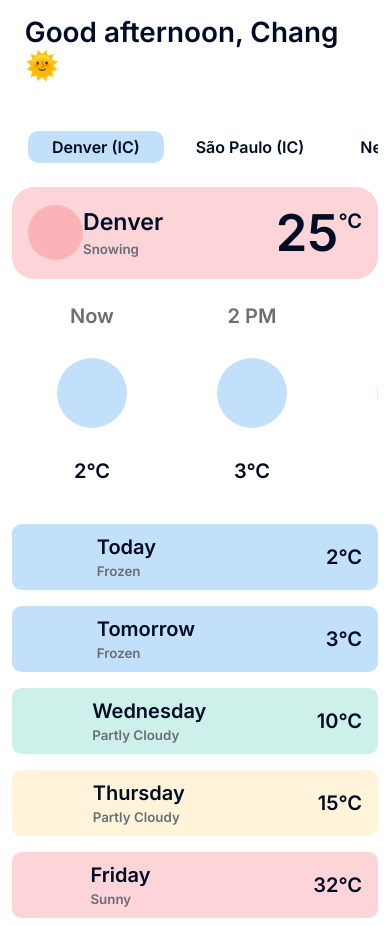
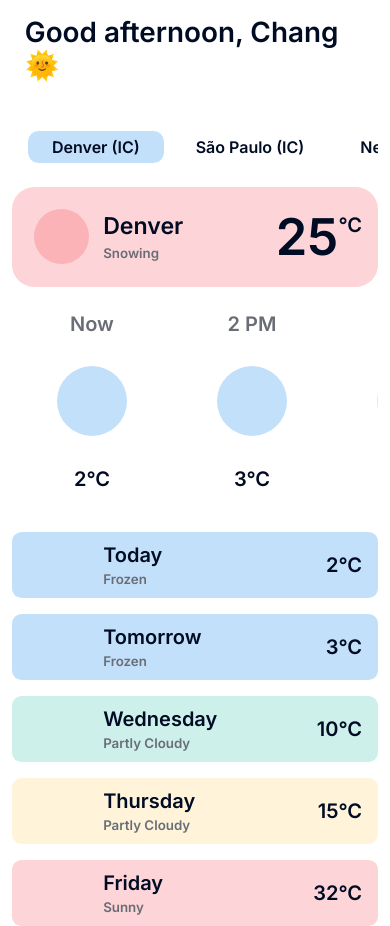
Before and after one commit to TheDuckman/demo-weather-app, a Vue app: page / in a window 390 px wide. Built offline with nearby package versions, Linux system fonts and the light colour scheme; some icons are missing; the HTML template or start-up script is replaced by a standard one.

Commit message:
final fixes to layout

```diff
--- a/src/components/layout/RoundedCard.vue
+++ b/src/components/layout/RoundedCard.vue
@@ -1,19 +1,20 @@
 <template>
   <div :class="cardClasses">
     <div
-      :class="`debugBorder2 ${isMobile ? 'align-items-center' : 'align-items-end'} d-flex justify-content-center `"
-      :style="`${isMobile ? '' : 'height: 30%'}`"
+      :class="`debugBorder2 ${isMobile ? 'align-items-center' : 'align-items-end'} d-flex justify-content-center`"
+      :style="`${isMobile ? 'width: 20%' : 'height: 30%'}`"
     >
       <slot name="icon"></slot>
     </div>
     <div
       :class="`debugBorder2 ${isMobile ? 'justify-content-center' : 'text-center justify-content-start'} d-flex flex-column `"
-      :style="`${isMobile ? 'width: 60%' : 'height: 30%'}`"
+      :style="`${isMobile ? 'width: 50%' : 'height: 30%'}`"
     >
       <slot name="text"></slot>
     </div>
     <div
-      :class="`debugBorder2 text-center ${isMobile ? 'd-flex align-items-center' : ''}`"
+      :class="`debugBorder2 text-center justify-content-end ${isMobile ? 'd-flex align-items-center' : ''}`"
+      :style="`${isMobile ? 'width: 25%' : ''}`"
     >
       <slot name="temperature"></slot>
     </div>
--- a/src/components/weather/TemperatureBox.vue
+++ b/src/components/weather/TemperatureBox.vue
@@ -1,6 +1,6 @@
 <template>
   <div v-if="large">
-    <div class="d-flex justify-content-center">
+    <div class="d-flex justify-content-center py-1">
       <div :class="isMobile ? 'mobileLargeDegrees' : 'desktopLargeDegrees'">
         {{ degrees }}
       </div>
```
